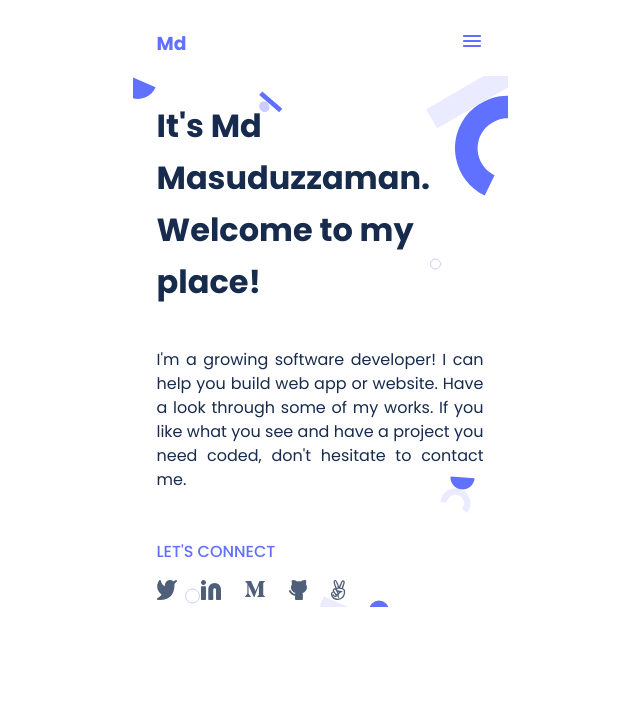
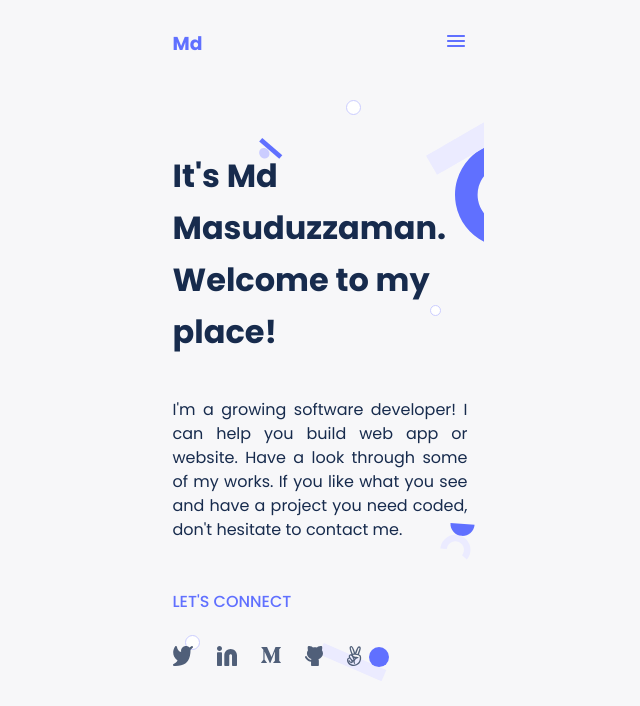
Before and after one commit to Masuduzzaman811/Portfolio, a plain HTML site: page index.html in a window 1280 px wide. Shown: the whole page, without its empty margins (320-960 px from the left). Drawn offline with Linux system fonts and the light colour scheme.

Commit message:
update container class name in index.html and styles.css file

```diff
--- a/index.html
+++ b/index.html
@@ -21,7 +21,7 @@
         </nav>
     </header>
 
-    <section class="container">
+    <section class="head-container">
         <h1 class="head-title">It's Md Masuduzzaman. Welcome to my place!</h1>
 
         <div class="body-container">
--- a/styles.css
+++ b/styles.css
@@ -1,22 +1,17 @@
 
 body {
-  /* background-image: url("images/bg.svg"); */
-  display: flex;
-  flex-direction: column;
-  flex-wrap: wrap;
-  justify-content: center;
-  align-content: center;
-  width: 375px;
+  width: 20.4375rem;
   margin: 10px auto;
-  padding: 0;
+  background-color: #f7f7f9;
+
 }
 
 .navbar {
   display: flex;
-  width: 20.4375rem;
-  background-color: white;
+  flex-flow: row wrap;
+  padding: 0;
   justify-content: space-between;
-  margin: 0 auto;
+  margin: 0 1rem;
 }
 
 a:link {
@@ -29,10 +24,12 @@ a:visited {
 
 a:hover {
   text-decoration: none;
+  opacity: .5;
 }
 
 a:active {
   text-decoration: underline;
+  opacity: .2;
 }
 
 .menu-icon {
@@ -44,29 +41,28 @@ a:active {
   color: #6070ff;
 }
 
-.container {
+.head-container {
   display: flex;
   flex-flow: column wrap;
-  width: 23.4375rem;
+  justify-content: center;
+  align-content: center;
+  margin: 10px 0;
+  padding: 0 1rem;
   background-image: url('images/bg.svg');
   background-repeat: no-repeat;
-
-  /* background-attachment: fixed; */
   background-position: center;
 }
 
 .head-title {
-  width: 20.4375rem;
   font-family: 'Poppins', sans-serif;
   color: #172b4d;
   font-weight: bold;
   font-size: 2rem; /* 40px */
   line-height: 3.25rem; /* 52px */
-  margin: 1.5rem auto;
+  margin: 4rem auto 1.5rem;
 }
 
 .body-container {
-  width: 20.4375rem;
   font-family: 'Poppins', sans-serif;
   color: #172b4d;
   text-align: justify;
@@ -77,24 +73,22 @@ a:active {
 }
 
 .contact {
-  width: 20.4375rem;
   font-family: 'Poppins', sans-serif;
   color: #6070ff;
   font-weight: 500;
   font-size: 1rem; /* 16px */
   line-height: 1.5rem; /* 24px */
-  margin: 2rem auto 1rem;
+  margin: 2rem 0 1rem;
 }
 
 .contact-list {
-  width: 20.4375rem;
   display: flex;
   flex-wrap: wrap;
   justify-content: flex-start;
   padding: 0;
   list-style-type: none;
   line-height: 1.5rem; /* 24px */
-  margin: 0 auto;
+  margin: 1rem 0;
 }
 
 .contact-link {
```
